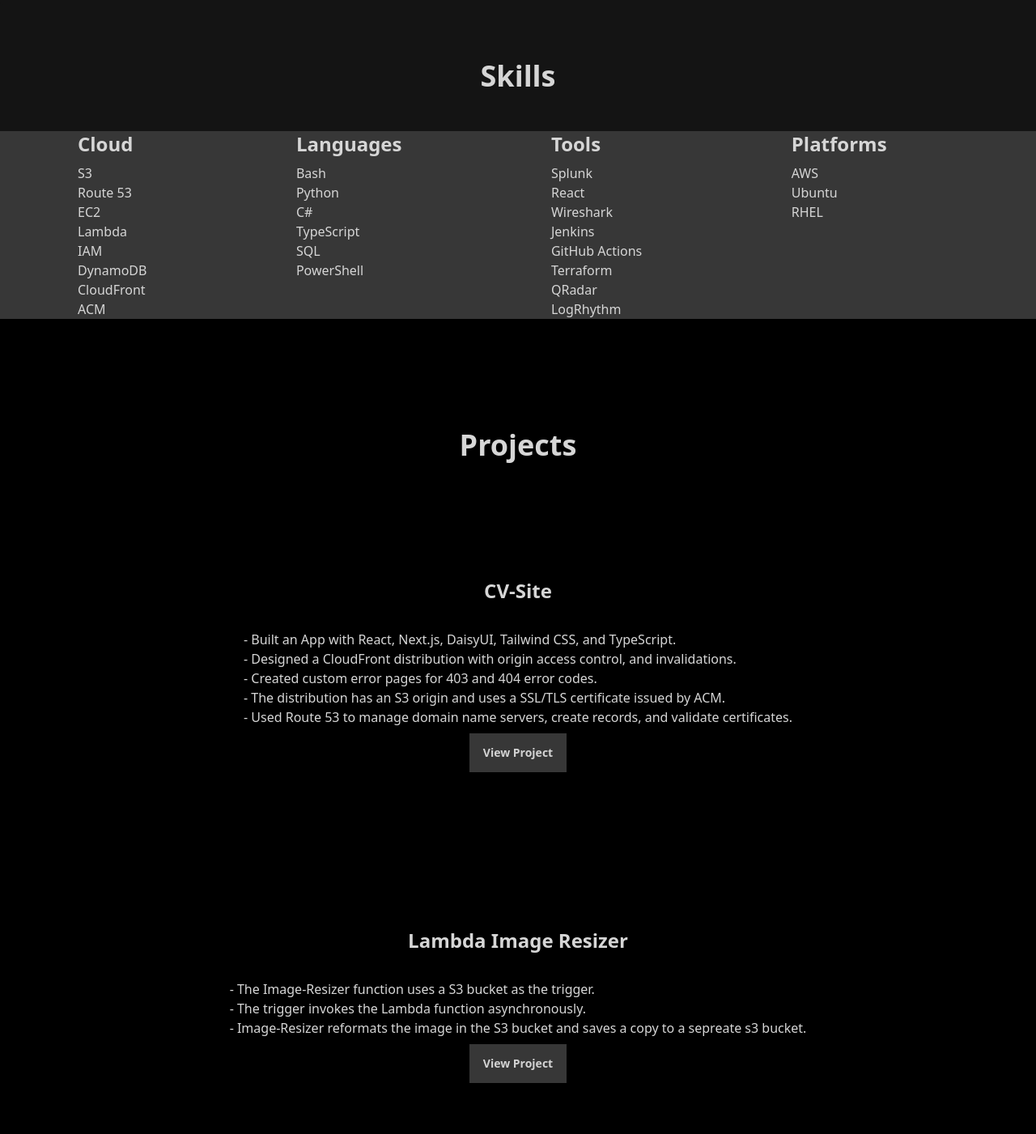
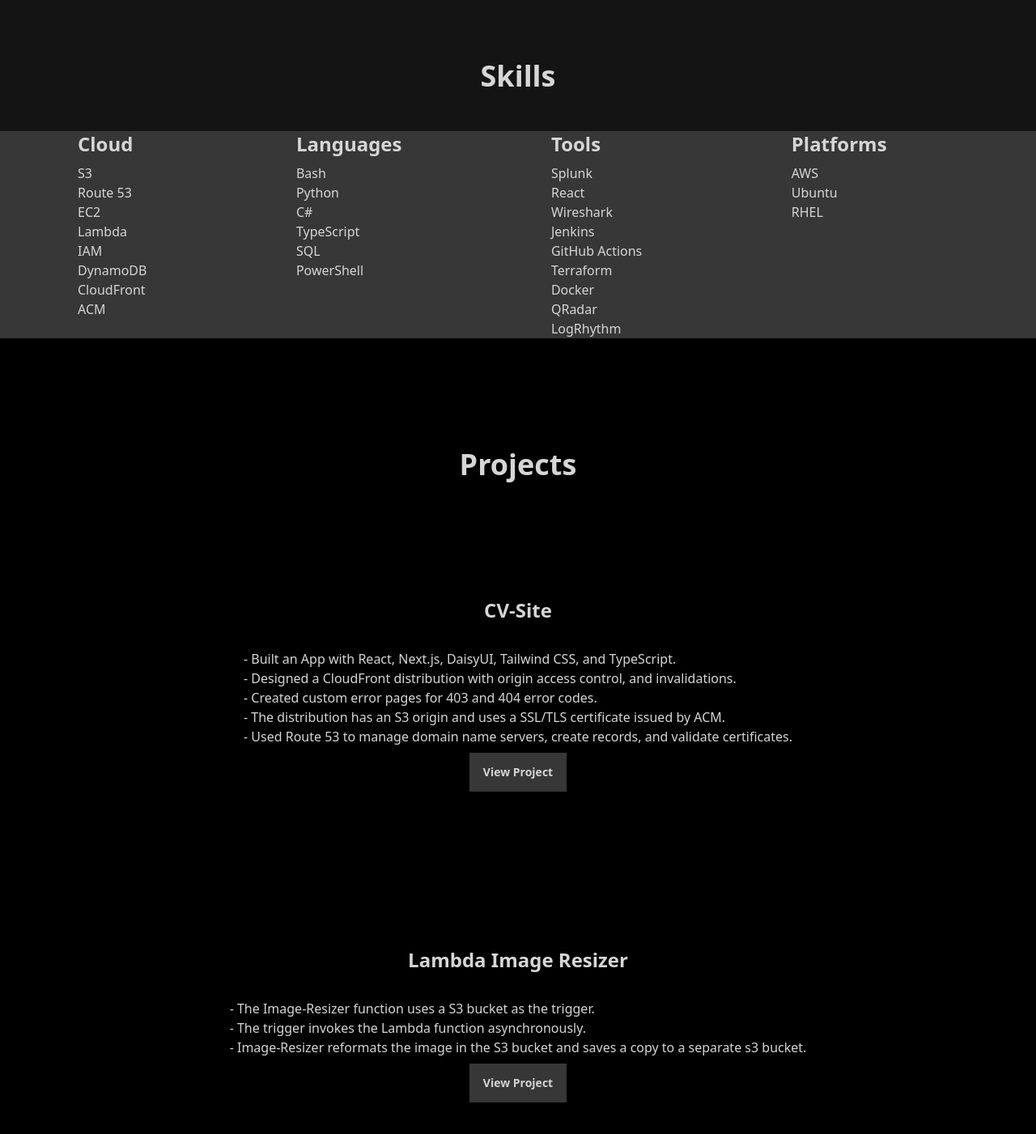
Before and after one commit to KevinJLee81/CV-Site, a Next.js app: page / in a window 1280 px wide. Shown: the part 794-2195 px from the top of the page at 81% size. Built offline with nearby package versions, Linux system fonts and the light colour scheme.

Commit message:
Content update

```diff
--- a/app/Components/Projects.tsx
+++ b/app/Components/Projects.tsx
@@ -32,7 +32,7 @@
                     <br />- The Image-Resizer function uses a S3 bucket as the trigger.
                     <br />- The trigger invokes the Lambda function asynchronously.
                     <br />- Image-Resizer reformats the image in the S3 bucket
-                    and saves a copy to a sepreate s3 bucket.
+                    and saves a copy to a separate s3 bucket.
                     <div className="card-actions justify-end">
                         <button className="btn btn-primary"><Link href="https://github.com/KevinJLee81/ImageResizer/blob/main/README.md">View Project</Link></button>
                     </div>
--- a/app/Components/Skills.tsx
+++ b/app/Components/Skills.tsx
@@ -90,14 +90,15 @@
                     <div className="bg-primary flex-row flex-auto">
                         <div className="text-2xl font-semibold pb-2">Tools</div>
                         <div className="">
-                            <li><Link href="https://www.splunk.com/" >Splunk</Link></li>
-                            <li><Link href="https://react.dev/" >React</Link></li>
-                            <li><Link href="https://www.wireshark.org/" >Wireshark</Link></li>
-                            <li><Link href="https://www.jenkins.io/" >Jenkins</Link></li>
-                            <li><Link href="https://github.com/features/actions" >GitHub Actions</Link></li>
-                            <li><Link href="https://www.terraform.io/" >Terraform</Link></li>
-                            <li><Link href="https://www.ibm.com/qradar" >QRadar</Link></li>
-                            <li><Link href="https://logrhythm.com/" >LogRhythm</Link></li>
+                            <li><Link href="https://www.splunk.com/">Splunk</Link></li>
+                            <li><Link href="https://react.dev/">React</Link></li>
+                            <li><Link href="https://www.wireshark.org/">Wireshark</Link></li>
+                            <li><Link href="https://www.jenkins.io/">Jenkins</Link></li>
+                            <li><Link href="https://github.com/features/actions">GitHub Actions</Link></li>
+                            <li><Link href="https://www.terraform.io/">Terraform</Link></li>
+                            <li><Link href="https://www.docker.com/">Docker</Link></li>
+                            <li><Link href="https://www.ibm.com/qradar">QRadar</Link></li>
+                            <li><Link href="https://logrhythm.com/">LogRhythm</Link></li>
                         </div>
                     </div>
                     <div id='skills' className=" bg-primary flex-row flex-auto">
```
Also changed, not shown: 1 other file (tests, documents, lock files or other folders).
